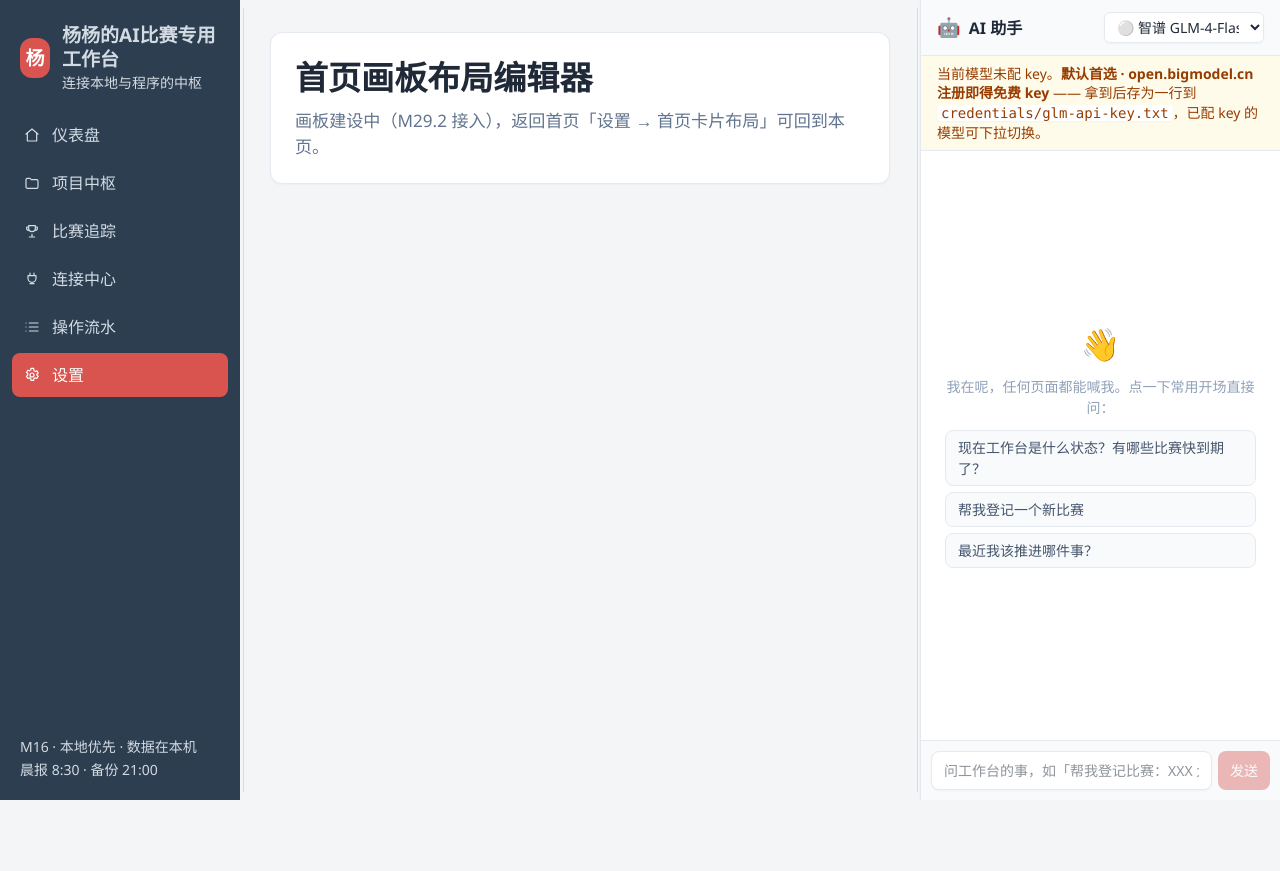
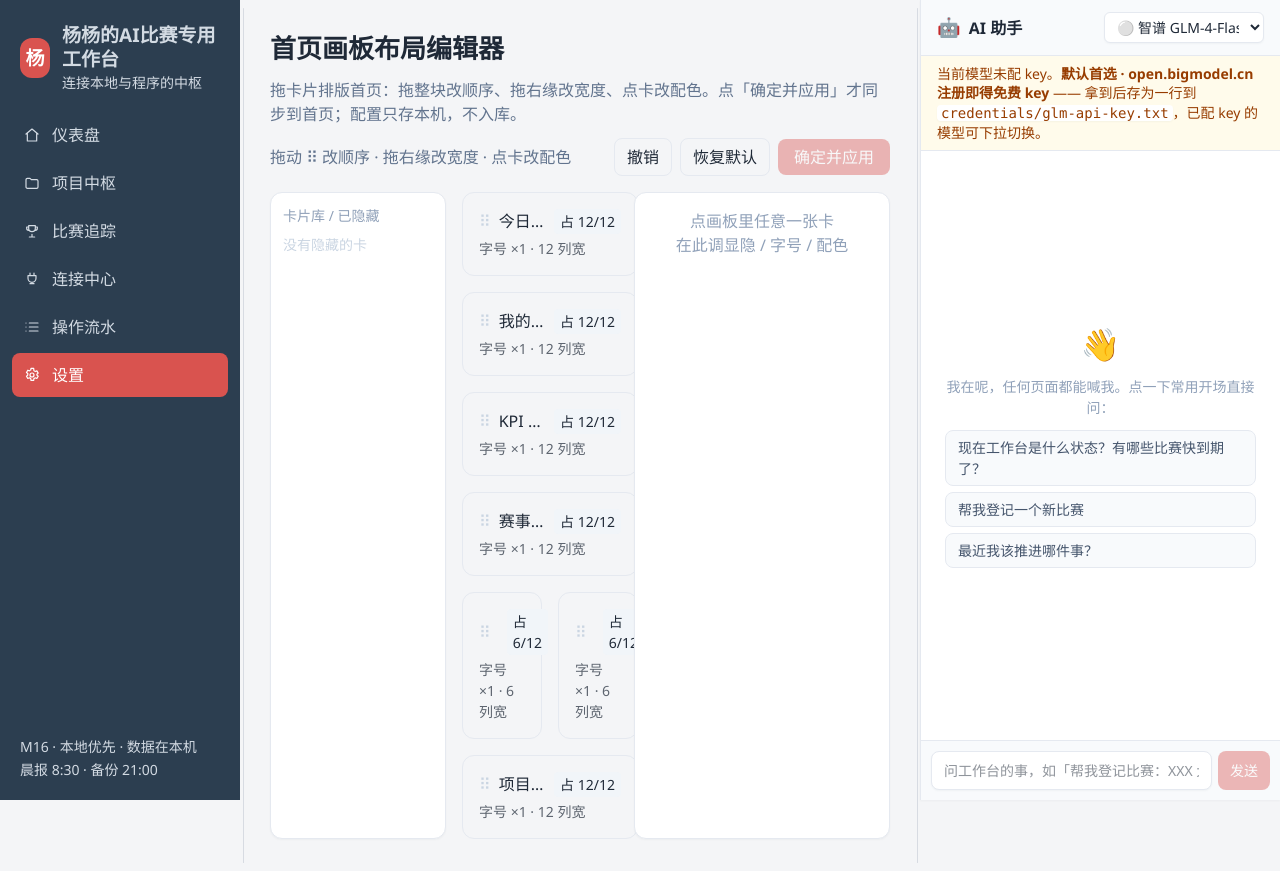
Before and after one commit to firecangshu/yangyangworkbench, a Next.js app: page /settings/layout in a window 1280 px wide. Before the commit the page ends 800 px from the top, so only its background shows below. Built offline with nearby package versions, Linux system fonts and the light colour scheme.

Commit message:
M29.2 画板子页骨架(卡片库/12列画板/属性栏/工具条)+draft-applied-dirty+选中改配色显隐, 确定并应用同步首页

```diff
--- a/src/app/settings/layout/page.tsx
+++ b/src/app/settings/layout/page.tsx
@@ -1,11 +1,16 @@
 "use client";
 
-// 首页画板布局编辑器子页（M29）：M29.1 先占位保证设置页链接有效，M29.2 接入 DashboardLayoutCanvas。
+// 首页画板布局编辑器子页（M29）：挂 DashboardLayoutCanvas，配置只存本机、点确定同步首页。
+import { DashboardLayoutCanvas } from "@/components/DashboardLayoutCanvas";
+
 export default function LayoutEditorPage() {
   return (
-    <div className="card-fluid rounded-xl border bg-white p-6">
+    <div className="space-y-3">
       <h1 className="text-2xl font-semibold">首页画板布局编辑器</h1>
-      <p className="mt-2 text-sm text-slate-500">画板建设中（M29.2 接入），返回首页「设置 → 首页卡片布局」可回到本页。</p>
+      <p className="text-sm text-slate-500">
+        拖卡片排版首页：拖整块改顺序、拖右缘改宽度、点卡改配色。点「确定并应用」才同步到首页；配置只存本机，不入库。
+      </p>
+      <DashboardLayoutCanvas />
     </div>
   );
 }
--- /dev/null
+++ b/src/components/CardInspector.tsx
@@ -0,0 +1,90 @@
+"use client";
+// 画板右侧属性栏（M29.2）：编辑当前选中卡的 显隐 / 卡内字号 / 文字色 / 卡片皮肤。
+// 只改 draft（父组件持有），点「确定并应用」前不落库；配色全部复用 dashboard-layout 的常量，与首页同源。
+import {
+  BLOCK_LABELS,
+  FG_LABELS,
+  FONT_LABELS,
+  SKINS,
+  SKIN_ORDER,
+  type BlockCfg,
+} from "@/lib/dashboard-layout";
+
+export function CardInspector({
+  cfg,
+  onPatch,
+}: {
+  cfg: BlockCfg;
+  onPatch: (p: Partial<BlockCfg>) => void;
+}) {
+  // 通用分段选择器：点某档就 onPatch({ [key]: 该档 })
+  const seg = <K extends keyof BlockCfg>(key: K, map: Record<string, string>, cur: unknown) => (
+    <div className="flex rounded-lg border p-0.5">
+      {Object.entries(map).map(([k, v]) => (
+        <button
+          key={k}
+          onClick={() => onPatch({ [key]: k } as unknown as Partial<BlockCfg>)}
+          className={`flex-1 rounded-md px-2 py-1 text-xs ${
+            cur === k ? "bg-brand text-white" : "text-slate-600 hover:bg-slate-50"
+          }`}
+        >
+          {v}
+        </button>
+      ))}
+    </div>
+  );
+
+  return (
+    <div className="space-y-4">
+      <div className="text-sm font-medium">{BLOCK_LABELS[cfg.id]}</div>
+
+      <div>
+        <div className="mb-1 text-xs text-slate-400">显示状态</div>
+        <button
+          onClick={() => onPatch({ visible: !cfg.visible })}
+          className={`w-full rounded-lg border px-3 py-2 text-sm ${
+            cfg.visible ? "hover:bg-slate-50" : "bg-brand-soft text-brand"
+          }`}
+        >
+          {cfg.visible ? "✓ 显示中（点击隐藏）" : "已隐藏（点击显示）"}
+        </button>
+      </div>
+
+      <div>
+        <div className="mb-1 text-xs text-slate-400">卡内字号</div>
+        {seg("fs", FONT_LABELS, cfg.fs)}
+      </div>
+
+      <div>
+        <div className="mb-1 text-xs text-slate-400">文字颜色</div>
+        {seg("fg", FG_LABELS, cfg.fg)}
+      </div>
+
+      <div>
+        <div className="mb-1 text-xs text-slate-400">卡片颜色</div>
+        <div className="flex flex-wrap gap-1.5">
+          {SKIN_ORDER.map((id) => {
+            const s = SKINS[id];
+            const on = cfg.skin === id;
+            return (
+              <button
+                key={id}
+                title={s.label}
+                onClick={() => onPatch({ skin: id })}
+                className={`flex h-8 w-9 items-center justify-center rounded-md border text-xs font-semibold ${
+                  on ? "ring-2 ring-slate-500 ring-offset-1" : ""
+                }`}
+                style={{
+                  background: s.bg || "linear-gradient(135deg,#fff 50%,#dbe1ea 50%)",
+                  color: s.fg,
+                }}
+              >
+                Aa
+              </button>
+            );
+          })}
+        </div>
+      </div>
+    </div>
+  );
+}
--- /dev/null
+++ b/src/components/DashboardLayoutCanvas.tsx
@@ -0,0 +1,171 @@
+"use client";
+// 首页画板布局编辑器主体（M29.2 骨架，M29.3 拖序 / M29.4 拖宽 后续接入）。
+// 三栏：左「卡片库/已隐藏」· 中「12 列画板」· 右「属性栏」+ 顶部工具条。
+// draft/applied 双态：所有改动只动 draft，点「确定并应用」才 saveLayout 落 localStorage 并同步首页（红线①⑤：只存本机不入库）。
+// 画板里的代理卡与首页 Block 用同一套 data-skin/data-skin-tone/data-fg/cardVars/COL_SPAN_CLASS —— 所见即首页。
+import { useCallback, useEffect, useMemo, useState } from "react";
+import {
+  BLOCK_LABELS,
+  COL_SPAN_CLASS,
+  DEFAULT_LAYOUT,
+  FONT_MULT,
+  cardVars,
+  loadLayout,
+  saveLayout,
+  skinTone,
+  type BlockCfg,
+  type BlockId,
+} from "@/lib/dashboard-layout";
+import { CardInspector } from "./CardInspector";
+
+const clone = (l: BlockCfg[]) => l.map((x) => ({ ...x }));
+
+export function DashboardLayoutCanvas() {
+  const [draft, setDraft] = useState<BlockCfg[]>(() => clone(DEFAULT_LAYOUT));
+  const [applied, setApplied] = useState<BlockCfg[]>(() => clone(DEFAULT_LAYOUT));
+  const [sel, setSel] = useState<BlockId | null>(null);
+  const [msg, setMsg] = useState("");
+
+  // 首帧用 DEFAULT 保 hydration 一致，挂载后再读本机配置
+  useEffect(() => {
+    const s = loadLayout();
+    setDraft(clone(s));
+    setApplied(clone(s));
+  }, []);
+
+  const dirty = useMemo(
+    () => JSON.stringify(draft) !== JSON.stringify(applied),
+    [draft, applied],
+  );
+  const visible = draft.filter((c) => c.visible);
+  const hidden = draft.filter((c) => !c.visible);
+  const cur = draft.find((c) => c.id === sel) || null;
+
+  // 属性栏改当前选中卡
+  const patch = useCallback(
+    (p: Partial<BlockCfg>) => {
+      setDraft((l) => l.map((x) => (x.id === sel ? { ...x, ...p } : x)));
+    },
+    [sel],
+  );
+
+  // 从卡片库把隐藏卡放回（追加到可见序列末尾）
+  const restore = (id: BlockId) =>
+    setDraft((l) => {
+      const vis = l.filter((x) => x.visible);
+      const hid = l.filter((x) => !x.visible);
+      const target = hid.find((x) => x.id === id);
+      if (!target) return l;
+      return [...vis, { ...target, visible: true }, ...hid.filter((x) => x.id !== id)];
+    });
+
+  const apply = () => {
+    saveLayout(draft);
+    setApplied(clone(draft));
+    setMsg(`已同步：${draft.filter((c) => c.visible).length} 张卡固定到首页`);
+  };
+  const undo = () => {
+    setDraft(clone(applied));
+    setMsg("");
+  };
+  const reset = () => {
+    setDraft(clone(DEFAULT_LAYOUT));
+    setMsg("已恢复默认（未点确定，不生效）");
+  };
+
+  return (
+    <div className="flex flex-col gap-4">
+      {/* 顶部工具条 */}
+      <div className="flex flex-wrap items-center gap-2">
+        <span className="text-sm text-slate-500">拖动 ⠿ 改顺序 · 拖右缘改宽度 · 点卡改配色</span>
+        <div className="flex-1" />
+        {dirty && (
+          <span className="rounded bg-amber-100 px-2 py-0.5 text-xs font-medium text-amber-800">
+            有未应用的修改
+          </span>
+        )}
+        <button onClick={undo} className="rounded-lg border px-3 py-1.5 text-sm hover:bg-slate-50">
+          撤销
+        </button>
+        <button onClick={reset} className="rounded-lg border px-3 py-1.5 text-sm hover:bg-slate-50">
+          恢复默认
+        </button>
+        <button
+          onClick={apply}
+          disabled={!dirty}
+          className="rounded-lg bg-brand px-4 py-1.5 text-sm font-medium text-white hover:opacity-90 disabled:opacity-40"
+        >
+          确定并应用
+        </button>
+        {msg && <span className="text-sm text-slate-600">{msg}</span>}
+      </div>
+
+      <div className="flex flex-col gap-4 lg:flex-row">
+        {/* 左：卡片库 / 已隐藏 */}
+        <aside className="shrink-0 rounded-xl border bg-white p-3 lg:w-44">
+          <div className="mb-2 text-xs text-slate-400">卡片库 / 已隐藏</div>
+          {hidden.length === 0 ? (
+            <div className="text-xs text-slate-300">没有隐藏的卡</div>
+          ) : (
+            hidden.map((c) => (
+              <button
+                key={c.id}
+                onClick={() => restore(c.id)}
+                className="mb-1 block w-full rounded-md border border-dashed px-2 py-1.5 text-left text-xs text-slate-500 hover:border-brand hover:text-brand"
+              >
+                ↩ {BLOCK_LABELS[c.id]}
+              </button>
+            ))
+          )}
+        </aside>
+
+        {/* 中：画板（与首页同款 12 列 flow grid，永不重叠） */}
+        <div className="grid min-w-0 flex-1 grid-cols-1 gap-4 lg:grid-cols-12" id="canvas">
+          {visible.map((c) => (
+            // 结构与首页 Block 完全对齐：外层带 data-skin/cardVars，内层才是 .card-fluid
+            // （globals.css 用后代选择器 [data-skin] .card-fluid 上色，同元素不匹配）。
+            <div
+              key={c.id}
+              data-skin={c.skin !== "default" ? c.skin : undefined}
+              data-skin-tone={skinTone(c.skin) ?? undefined}
+              data-fg={c.fg !== "auto" ? c.fg : undefined}
+              style={{ ...cardVars(c) } as React.CSSProperties}
+              className={`min-w-0 ${COL_SPAN_CLASS[c.colSpan] ?? "lg:col-span-12"}`}
+            >
+              <div
+                onClick={() => setSel(c.id)}
+                className={`card-fluid h-full cursor-pointer rounded-xl border p-4 ${
+                  sel === c.id ? "ring-2 ring-brand" : ""
+                }`}
+              >
+                <div className="flex items-center gap-2">
+                  <span className="cursor-grab text-slate-300">⠿</span>
+                  <span className="flex-1 truncate text-sm font-medium">{BLOCK_LABELS[c.id]}</span>
+                  <span className="rounded bg-slate-100 px-1.5 py-0.5 text-xs tabular-nums">
+                    占 {c.colSpan}/12
+                  </span>
+                </div>
+                <div className="mt-1 text-xs opacity-70">
+                  字号 ×{FONT_MULT[c.fs]} · {c.colSpan} 列宽
+                </div>
+              </div>
+            </div>
+          ))}
+        </div>
+
+        {/* 右：属性栏 */}
+        <aside className="shrink-0 rounded-xl border bg-white p-4 lg:w-64">
+          {cur ? (
+            <CardInspector cfg={cur} onPatch={patch} />
+          ) : (
+            <p className="text-center text-sm text-slate-400">
+              点画板里任意一张卡
+              <br />
+              在此调显隐 / 字号 / 配色
+            </p>
+          )}
+        </aside>
+      </div>
+    </div>
+  );
+}
```
